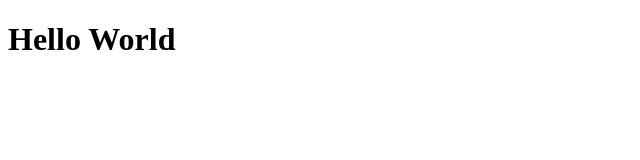
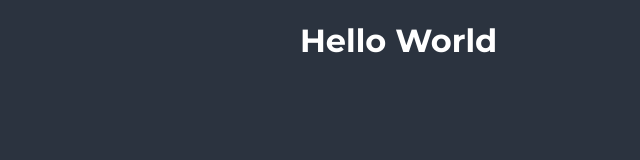
Before and after one commit to nshki/nshki.com, a Gatsby site: page / in a window 1280 px wide. Shown: the whole page, without its empty margins (0-640 px from the left). Built offline with nearby package versions, Linux system fonts and the light colour scheme; Gatsby itself is replaced by a stand-in of ours.

Commit message:
Add in initial global styles

```diff
--- a/src/components/layout.js
+++ b/src/components/layout.js
@@ -1,6 +1,7 @@
 import React from 'react';
 import PropTypes from 'prop-types';
 import { StaticQuery, graphql } from 'gatsby';
+import { GlobalStyles, Container } from '../global.css';
 
 const Layout = ({ children }) => (
   <StaticQuery
@@ -16,7 +17,10 @@ const Layout = ({ children }) => (
     `}
     render={(data) => (
       <>
-        {children}
+        <GlobalStyles />
+        <Container>
+          {children}
+        </Container>
       </>
     )}
   />
--- /dev/null
+++ b/src/global.css.js
@@ -0,0 +1,28 @@
+import styled, { createGlobalStyle } from 'styled-components';
+
+export const GlobalStyles = createGlobalStyle`
+  @import url('https://fonts.googleapis.com/css?family=Merriweather:400,400i,700,700i|Montserrat:700');
+
+  *, *:before, *:after {
+    box-sizing: border-box;
+  }
+
+  body {
+    background-color: #2b333f;
+    margin: 0;
+    font-family: 'Merriweather', serif;
+    color: #fff;
+  }
+
+  h1, h2, h3, h4, h5, h6 {
+    font-family: 'Montserrat', sans-serif;
+    font-weight: 700;
+  }
+`;
+
+export const Container = styled.div`
+  max-width: 720px;
+  width: 100%;
+  margin: 0 auto;
+  padding: 0 20px;
+`;
```
